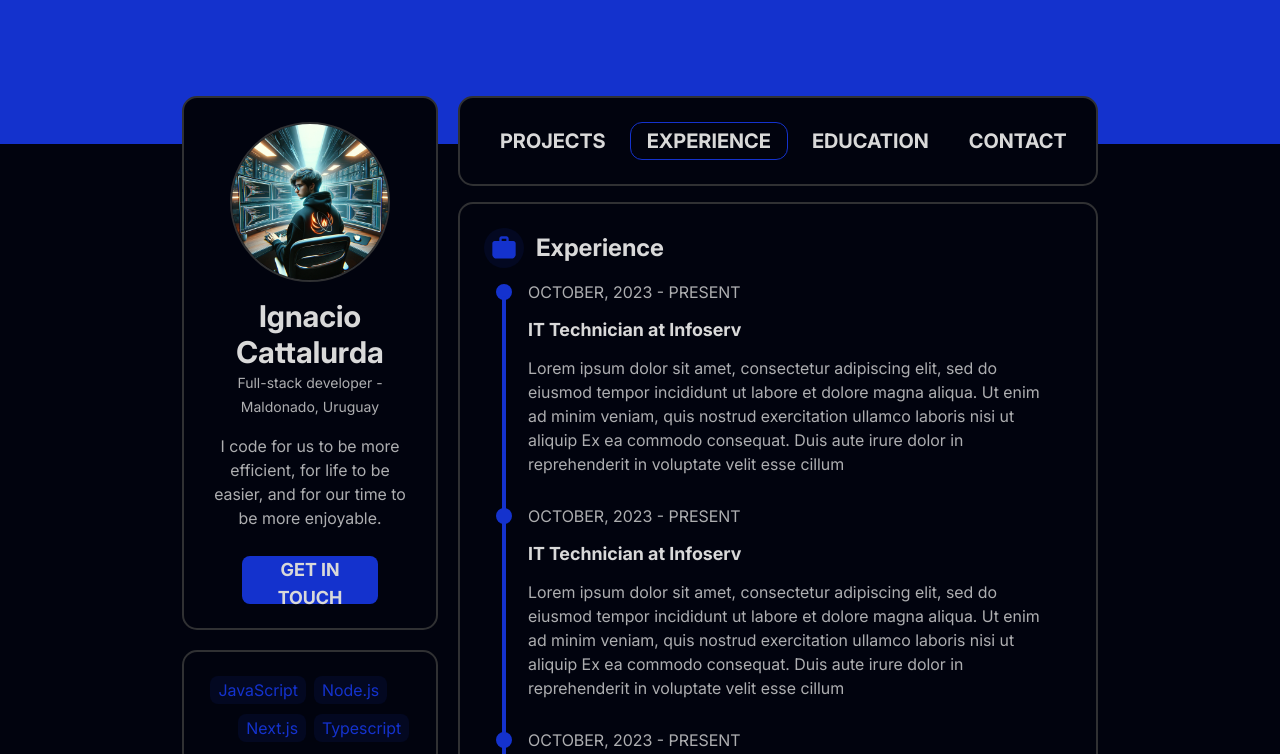
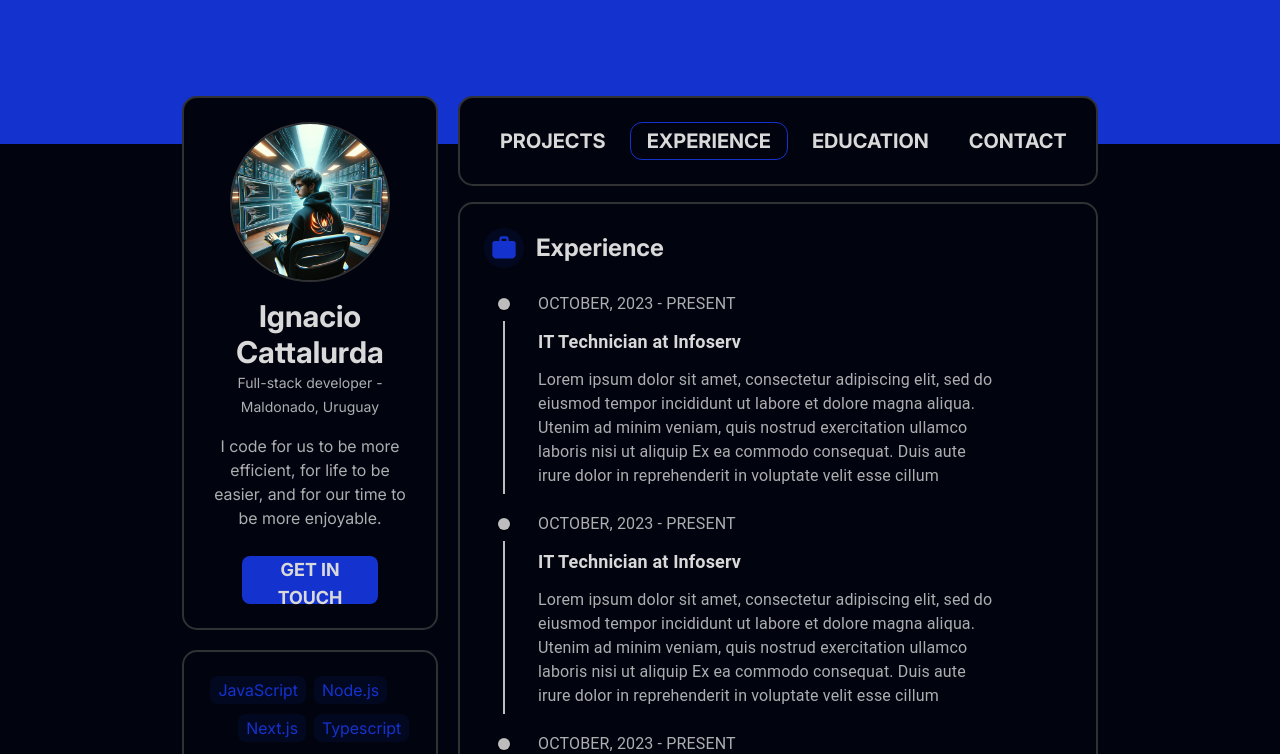
Before and after one commit to ignatiosdev/ignatios.dev, a Next.js app: page /experience in a window 1280 px wide. Shown: the top 754 px of the page. Built offline with nearby package versions, Linux system fonts and the light colour scheme.

Commit message:
feat: add experience page items

```diff
--- a/src/app/(projects)/page.tsx
+++ b/src/app/(projects)/page.tsx
@@ -21,6 +21,9 @@ export default function ProjectsPage() {
           )
         )} */}
 
+
+
+
           <div className="w-1/2 p-3">
             <ProjectItem key={mockProject.id} {...mockProject} />
           </div>
--- a/src/app/education/page.tsx
+++ b/src/app/education/page.tsx
@@ -1,5 +1,15 @@
 import PageTitle from "@/components/PageTitle/PageTitle";
 
 export default function Education() {
-    return <PageTitle currentPageId="education" text="Education"/>
+    return (
+    <>
+    <PageTitle currentPageId="education" text="Education"/>
+    <div className="flex px-1.5 pt-3">
+
+    <h1 className="text-lg font-semibold">
+    Full Stack Developer
+    </h1>
+    <span className="text-subtitle capitalize">IBM 2023</span>
+    </div>
+    </>)
 }
--- a/src/app/experience/page.tsx
+++ b/src/app/experience/page.tsx
@@ -1,62 +1,36 @@
 import PageTitle from "@/components/PageTitle/PageTitle";
+
+import Timeline from "@mui/lab/Timeline";
+import { timelineItemClasses } from "@mui/lab/TimelineItem";
+
+import ExperienceItem from "@/components/Experience/ExperienceItem/ExperienceItem";
+import experienceData from "@/data/experience";
+
 
 export default function Experience() {
   return (
     <>
       <PageTitle currentPageId="experience" text="Experience" />
-      <ul className="timeline timeline-compact timeline-vertical timeline-snap-icon px-3 pt-2 gap-y-5">
-        <li>
-          <div className="timeline-middle"><div className="bg-primary rounded-full w-4 h-4"></div></div>
-          <div className="timeline-end ">
-            <div className="flex flex-col px-3 gap-3">
-              <span className="text-subtitle ">OCTOBER, 2023 - PRESENT</span>
-              <h1 className="text-lg font-bold ">IT Technician at Infoserv</h1>
-              <p className="text-subtitle">
-                Lorem ipsum dolor sit amet, consectetur adipiscing elit, sed do
-                eiusmod tempor incididunt ut labore et dolore magna aliqua. Ut
-                enim ad minim veniam, quis nostrud exercitation ullamco laboris
-                nisi ut aliquip Ex ea commodo consequat. Duis aute irure dolor
-                in reprehenderit in voluptate velit esse cillum
-              </p>
-            </div>
-          </div>
-          <hr style={{height:"105%"}} className="bg-primary" />
-        </li>
-        <li>
-          <div className="timeline-middle"><div className="bg-primary rounded-full w-4 h-4"></div></div>
-          <div className="timeline-end ">
-            <div className="flex flex-col px-3 gap-3">
-              <span className="text-subtitle ">OCTOBER, 2023 - PRESENT</span>
-              <h1 className="text-lg font-bold ">IT Technician at Infoserv</h1>
-              <p className="text-subtitle">
-                Lorem ipsum dolor sit amet, consectetur adipiscing elit, sed do
-                eiusmod tempor incididunt ut labore et dolore magna aliqua. Ut
-                enim ad minim veniam, quis nostrud exercitation ullamco laboris
-                nisi ut aliquip Ex ea commodo consequat. Duis aute irure dolor
-                in reprehenderit in voluptate velit esse cillum
-              </p>
-            </div>
-          </div>
-          <hr style={{height:"180%"}} className="bg-primary" />
-        </li>
-        <li>
-          <div className="timeline-middle"><div className="bg-primary rounded-full w-4 h-4"></div></div>
-          <div className="timeline-end ">
-            <div className="flex flex-col px-3 gap-3">
-              <span className="text-subtitle ">OCTOBER, 2023 - PRESENT</span>
-              <h1 className="text-lg font-bold ">IT Technician at Infoserv</h1>
-              <p className="text-subtitle">
-                Lorem ipsum dolor sit amet, consectetur adipiscing elit, sed do
-                eiusmod tempor incididunt ut labore et dolore magna aliqua. Ut
-                enim ad minim veniam, quis nostrud exercitation ullamco laboris
-                nisi ut aliquip Ex ea commodo consequat. Duis aute irure dolor
-                in reprehenderit in voluptate velit esse cillum
-              </p>
-            </div>
-          </div>
-          <hr style={{height:"100%"}} className="bg-primary" />
-        </li>
-      </ul>
+    <div className="-ms-0.5 pt-1.5">
+      <Timeline
+        sx={{
+          [`& .${timelineItemClasses.root}:before`]: {
+            flex: 0,
+            padding: 0,
+          },
+        }}
+      >
+        {
+        experienceData.map(
+          (
+            item
+          ) => (
+          <ExperienceItem title={item.title} date={item.date} description={item.description}></ExperienceItem>
+        )
+      )}
+
+
+      </Timeline></div>
     </>
   );
 }
--- /dev/null
+++ b/src/components/Experience/ExperienceItem/ExperienceItem.tsx
@@ -0,0 +1,39 @@
+type Props = {
+    title: string;
+    date: string;
+    description: string;
+
+  };
+
+  import TimelineItem from "@mui/lab/TimelineItem";
+  import TimelineSeparator from "@mui/lab/TimelineSeparator";
+  import TimelineConnector from "@mui/lab/TimelineConnector";
+  import TimelineContent from "@mui/lab/TimelineContent";
+  import TimelineDot from "@mui/lab/TimelineDot";
+
+
+function ExperienceItem({date,title,description}: Props) {
+
+
+
+
+  return (
+    <TimelineItem className="py-1.5">
+          <TimelineSeparator>
+            <TimelineDot className="bg-primary"/>
+            <TimelineConnector className="bg-primary"/>
+          </TimelineSeparator>
+          <TimelineContent>
+            {" "}
+            <div className="flex flex-col ps-3 w-11/12 gap-3">
+              <span className="text-subtitle ">{date}</span>
+              <h1 className="text-lg font-bold ">{title}</h1>
+              <p className="text-subtitle">{description}
+              </p>
+            </div>
+          </TimelineContent>
+        </TimelineItem>
+  );
+}
+
+export default ExperienceItem;
--- /dev/null
+++ b/src/data/experience.ts
@@ -0,0 +1,24 @@
+import Experience from "@/types/Experience";
+
+const experienceData: Experience[] = [
+  {
+    title: "IT Technician at Infoserv",
+    description:
+      "Lorem ipsum dolor sit amet, consectetur adipiscing elit, sed do  eiusmod tempor incididunt ut labore et dolore magna aliqua. Utenim ad minim veniam, quis nostrud exercitation ullamco laboris  nisi ut aliquip Ex ea commodo consequat. Duis aute irure dolor in reprehenderit in voluptate velit esse cillum",
+    date: "OCTOBER, 2023 - PRESENT",
+  },
+  {
+    title: "IT Technician at Infoserv",
+    description:
+      "Lorem ipsum dolor sit amet, consectetur adipiscing elit, sed do  eiusmod tempor incididunt ut labore et dolore magna aliqua. Utenim ad minim veniam, quis nostrud exercitation ullamco laboris  nisi ut aliquip Ex ea commodo consequat. Duis aute irure dolor in reprehenderit in voluptate velit esse cillum",
+    date: "OCTOBER, 2023 - PRESENT",
+  },
+  {
+    title: "IT Technician at Infoserv",
+    description:
+      "Lorem ipsum dolor sit amet, consectetur adipiscing elit, sed do  eiusmod tempor incididunt ut labore et dolore magna aliqua. Utenim ad minim veniam, quis nostrud exercitation ullamco laboris  nisi ut aliquip Ex ea commodo consequat. Duis aute irure dolor in reprehenderit in voluptate velit esse cillum",
+    date: "OCTOBER, 2023 - PRESENT",
+  },
+];
+
+export default experienceData;
--- /dev/null
+++ b/src/types/Experience.ts
@@ -0,0 +1,8 @@
+
+type Experience = {
+    title: string,
+    description:string
+    date:string
+  };
+
+  export default Experience;
```
